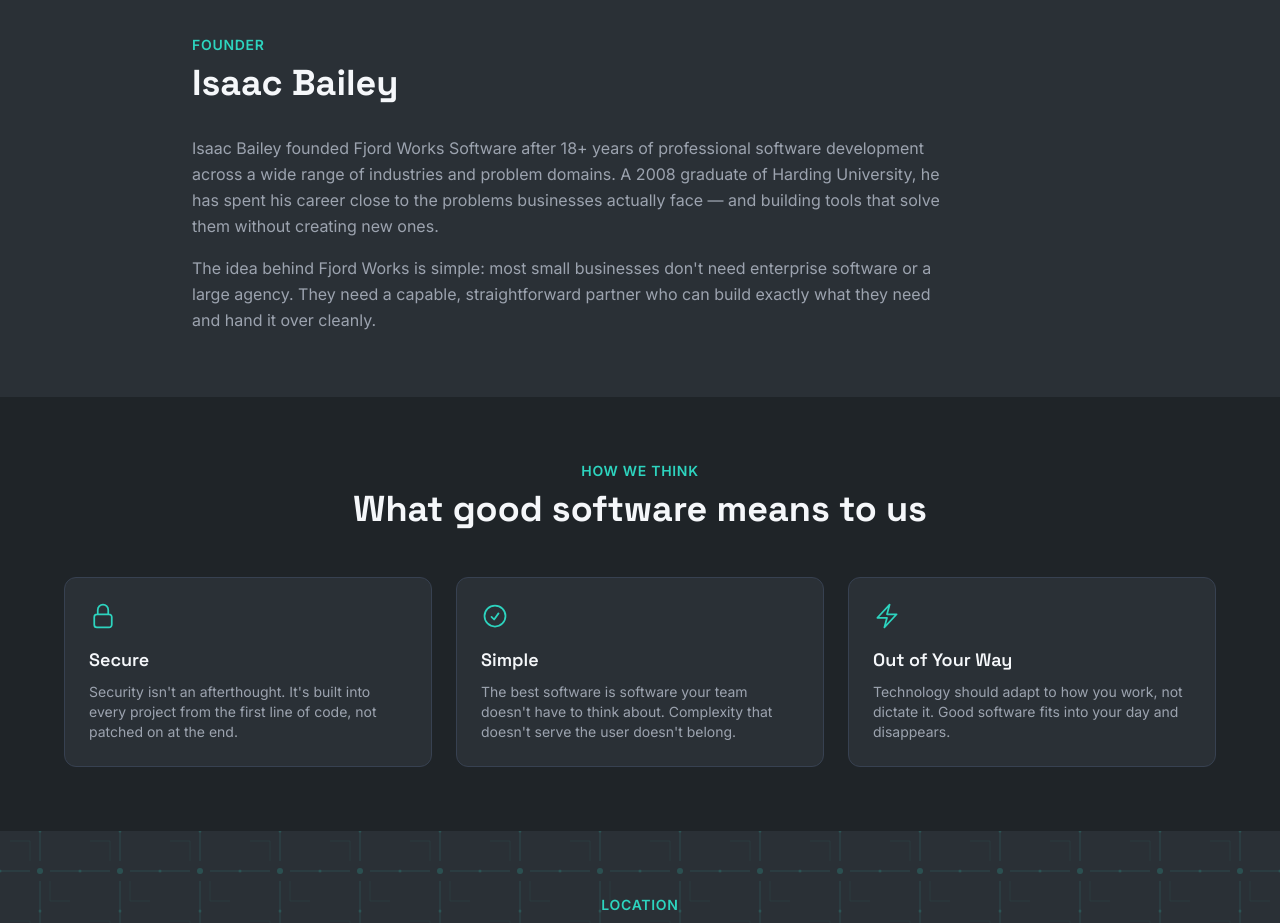
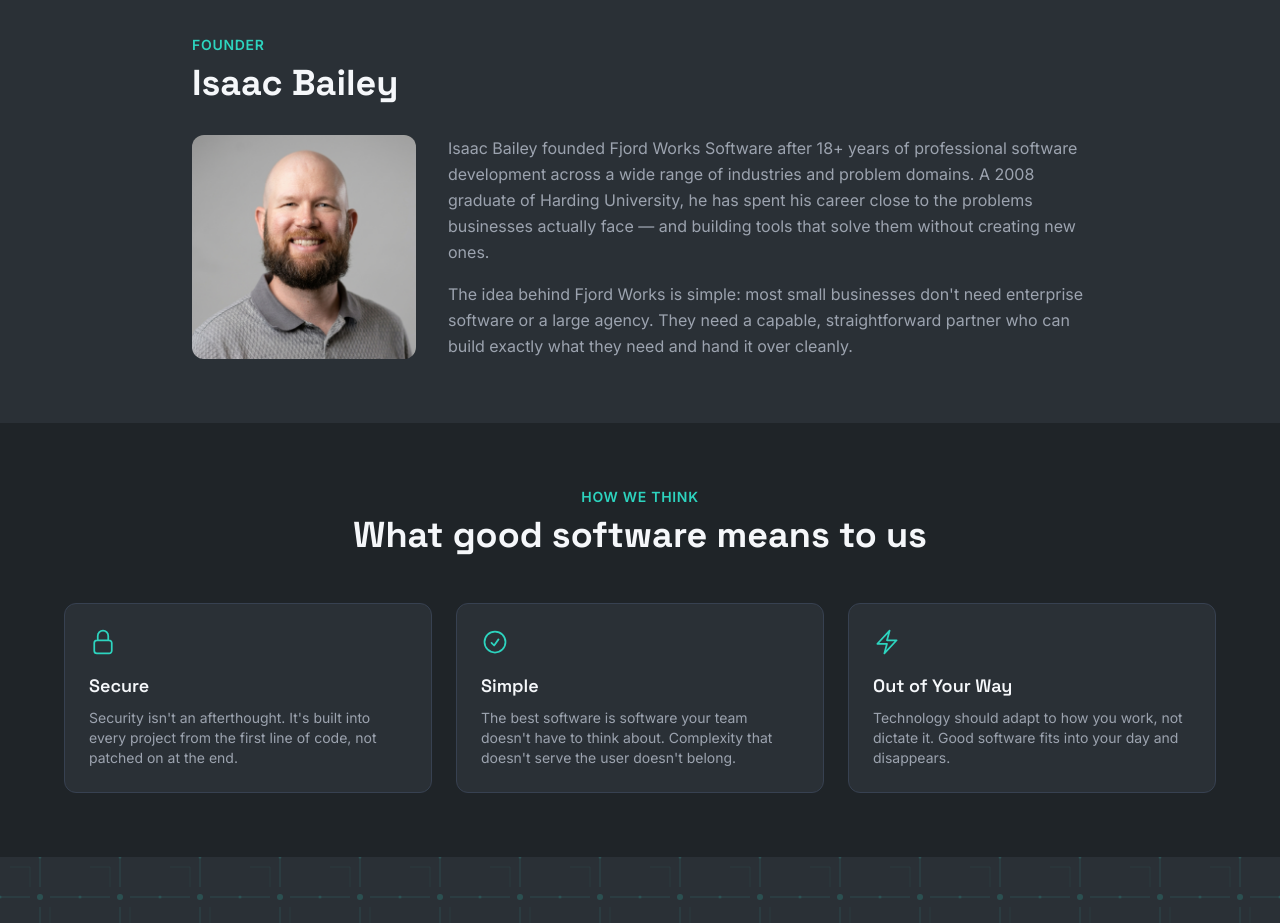
Before and after one commit to fjord-works-software/fjord-works-software.github.io, a SvelteKit app: page /about in a window 1280 px wide. Shown: the part 780-1703 px from the top of the page. Built offline with nearby package versions, Linux system fonts and the light colour scheme.

Commit message:
Add headshot

```diff
--- a/src/routes/about/+page.svelte
+++ b/src/routes/about/+page.svelte
@@ -83,7 +83,13 @@
 <section class="bg-brand-surface px-6 py-16">
 	<div class="mx-auto max-w-4xl">
 		<SectionHeader eyebrow="Founder" heading="Isaac Bailey" />
-		<div class="mt-8 max-w-3xl space-y-4 leading-relaxed text-brand-muted">
+		<div class="mt-8 flex flex-col gap-8 sm:flex-row sm:items-start">
+			<img
+				src="/images/IsaacWebsiteHeadshot.png"
+				alt="Isaac Bailey, Founder of Fjord Works Software"
+				class="h-48 w-48 shrink-0 rounded-xl object-cover object-top sm:h-56 sm:w-56"
+			/>
+			<div class="space-y-4 leading-relaxed text-brand-muted">
 				<p>
 					Isaac Bailey founded Fjord Works Software after 18+ years of professional software
 					development across a wide range of industries and problem domains. A 2008 graduate of
@@ -95,6 +101,7 @@
 					or a large agency. They need a capable, straightforward partner who can build exactly what
 					they need and hand it over cleanly.
 				</p>
+			</div>
 		</div>
 	</div>
 </section>
```
Also changed, not shown: static/images/IsaacWebsiteHeadshot.png (added). Lines whose indentation alone changed are shown as unchanged.
